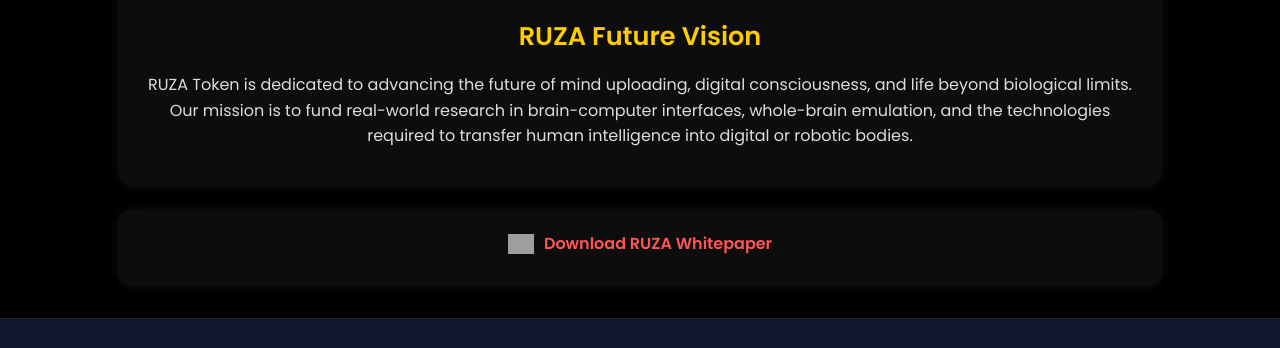
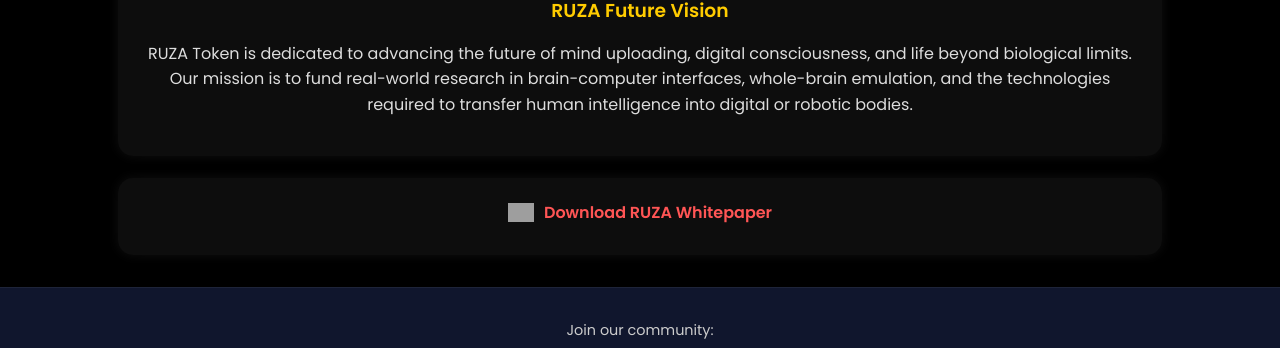
Before and after one commit to ruza-ruz/RUZACOIN, a plain HTML site: page RUZACOIN/desktop.html in a window 1280 px wide. Shown: the part 1897-2245 px from the top of the page. Drawn offline with Linux system fonts and the light colour scheme; no server answers; grey boxes are pictures that could not be loaded.

Commit message:
Update desktop.html

```diff
--- a/RUZACOIN/desktop.html
+++ b/RUZACOIN/desktop.html
@@ -266,7 +266,8 @@ button:hover {
     <img src="assets/logo.png"
      style="width:50px;height:50px;margin-bottom:0px;" alt="RUZA Logo">
 
-    <h2> RUZA Future Vision</h2>
+    <h3 style="margin:0 0 8px 0;color:#ffcc00;">RUZA Future Vision</h3>
+
 
   <p>RUZA Token is dedicated to advancing the future of mind uploading, digital consciousness, and life beyond biological limits. Our mission is to fund real-world research in brain-computer interfaces, whole-brain emulation, and the technologies required to transfer human intelligence into digital or robotic bodies.</p>
 </section>
```
